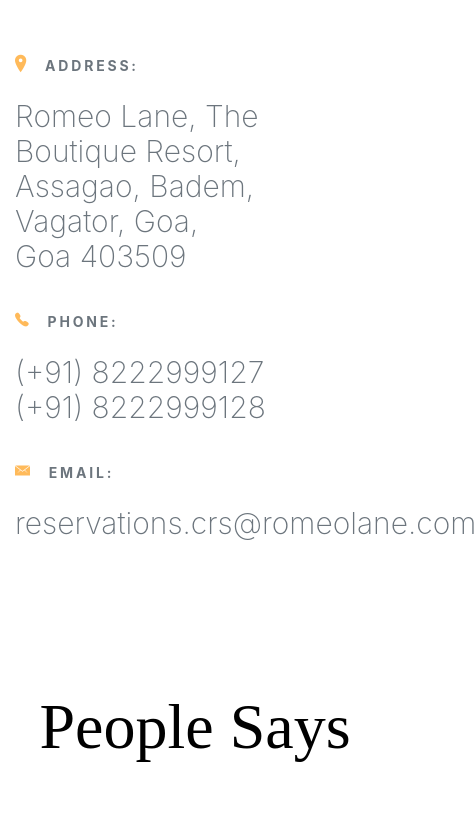
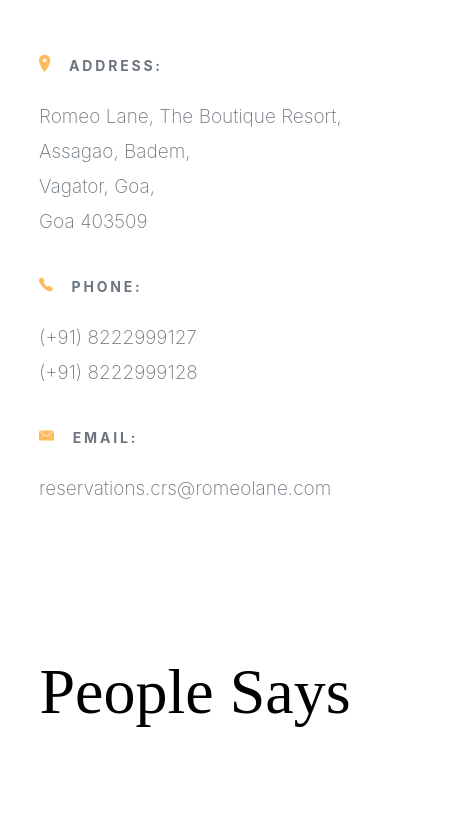
Before and after one commit to Rajat-Dabade/Remeo-lane, a plain HTML site: page pages/contact.html in a window 390 px wide. Shown: the part 1373-2190 px from the top of the page, 476 px wide, since content can reach past the window. Drawn offline with Linux system fonts and the light colour scheme; files whose address does not match are found by name; a web font is replaced by a local one.

Commit message:
Fixed the contact page width issue

```diff
--- a/css/style.css
+++ b/css/style.css
@@ -719,7 +719,7 @@ textarea.form-control {
   border-color: #343a40; }
 
 .contact-section .contact-info p {
-  font-size: 30px;
+  font-size: 19px;
   margin-bottom: 30px; }
 .contact-section .contact-info p .d-block {
   font-size: 14px;
@@ -1349,6 +1349,7 @@ textarea.form-control {
   .contact-info {
     margin-top: 100px;
     margin-bottom: 50px;
+    margin-left: 24px !important;
   }
 
   .arrow-svg {
```
